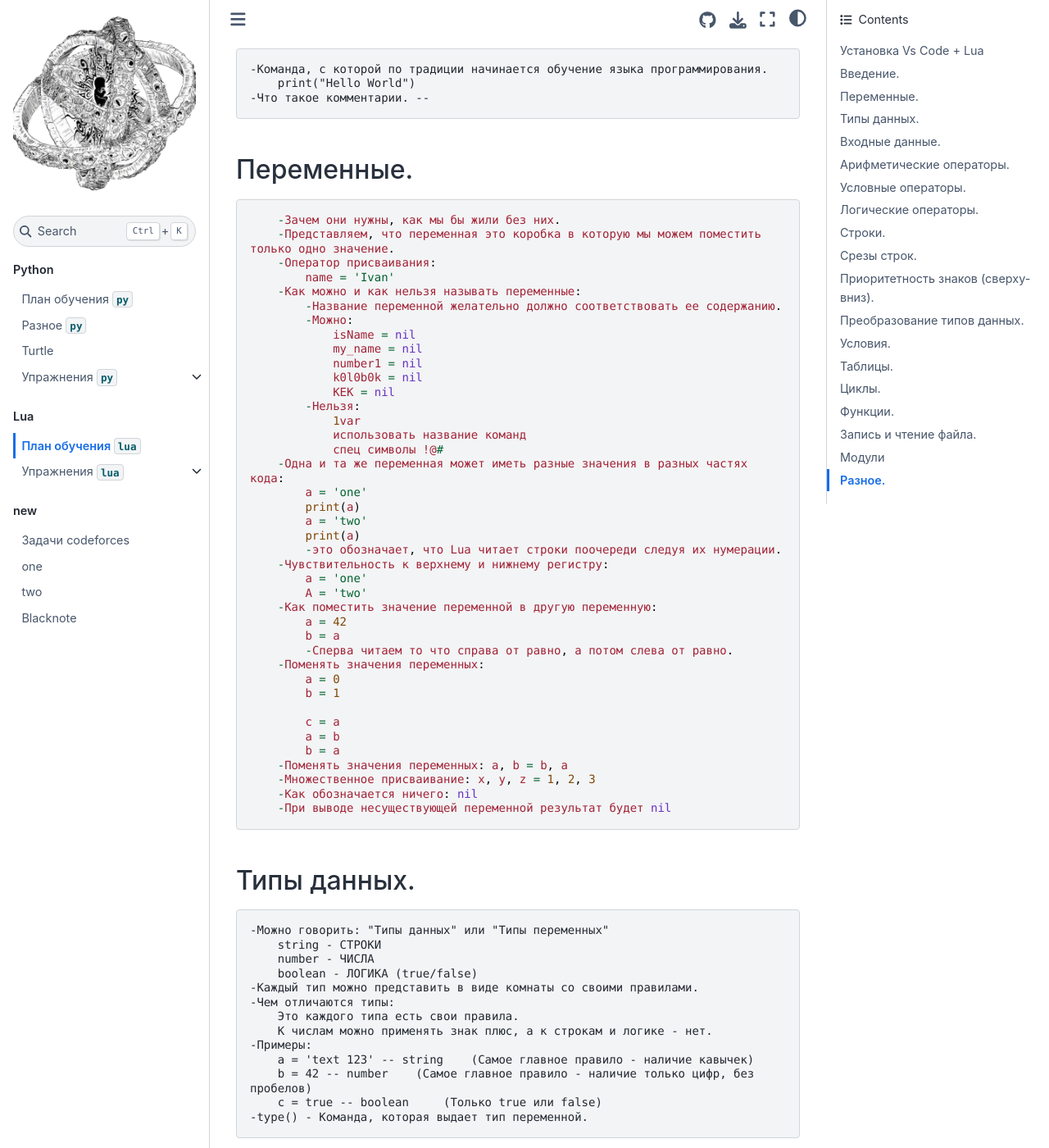
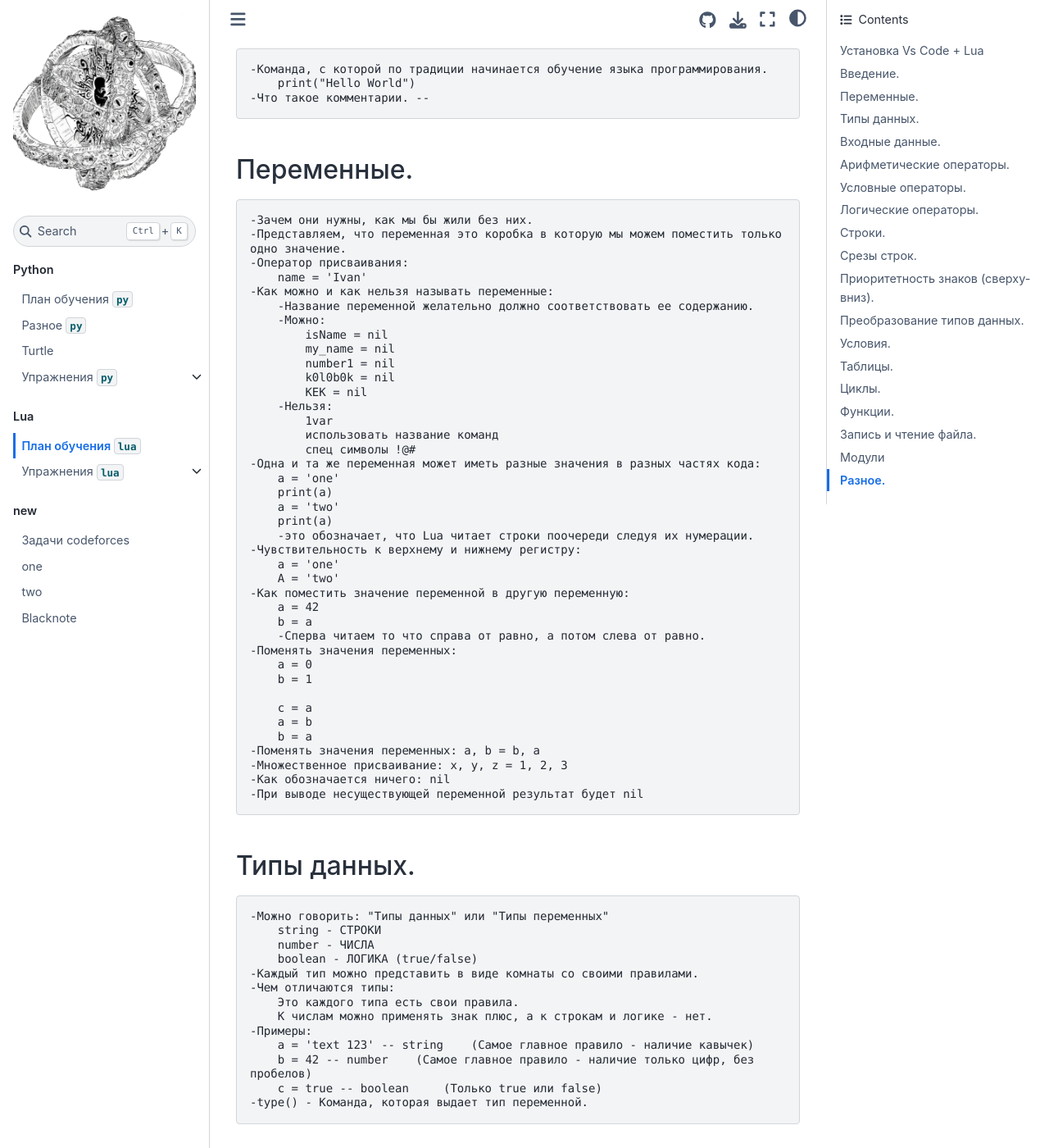
Before and after one commit to your-teach/faithpages, a Jupyter Book: the page built from lua/study-plan-lua.md, in a window 1280 px wide and 1400 px high, scrolled down 752 px. Shown: the whole window at 82% size. Built offline with Jupyter Book 1.0.4 settings and Sphinx 7.4.7 and the Sphinx Book theme 1.1.4, drawn with Linux system fonts in a browser that asks for light colours.

Commit message:
return plang-lua-string code

````diff
--- a/lua/study-plan-lua.md
+++ b/lua/study-plan-lua.md
@@ -31,7 +31,6 @@ https://ru.wikibooks.org/wiki/Lua/Типы_данных
     -Что такое комментарии. --
 
 ## Переменные.
-```lua
     -Зачем они нужны, как мы бы жили без них.
     -Представляем, что переменная это коробка в которую мы можем поместить только одно значение.
     -Оператор присваивания:
@@ -72,7 +71,6 @@ https://ru.wikibooks.org/wiki/Lua/Типы_данных
     -Множественное присваивание: x, y, z = 1, 2, 3
     -Как обозначается ничего: nil
     -При выводе несуществующей переменной результат будет nil
-```
 
 ## Типы данных.
     -Можно говорить: "Типы данных" или "Типы переменных"
````
